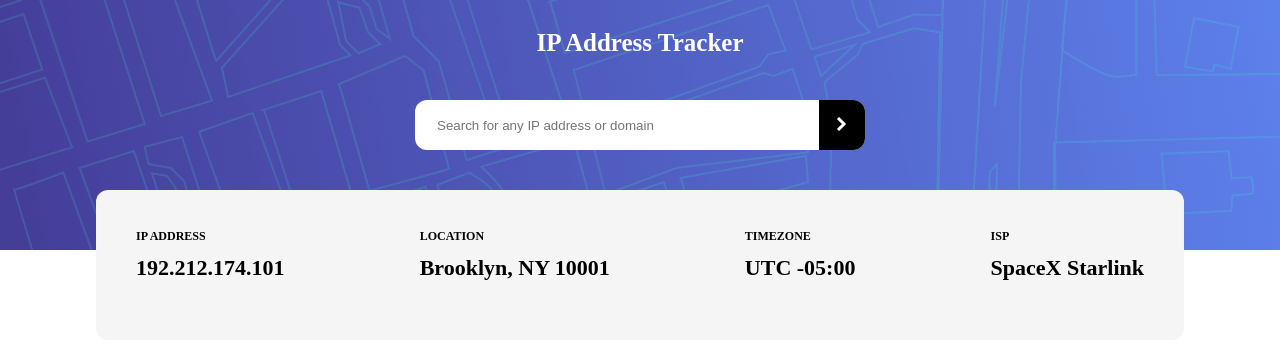
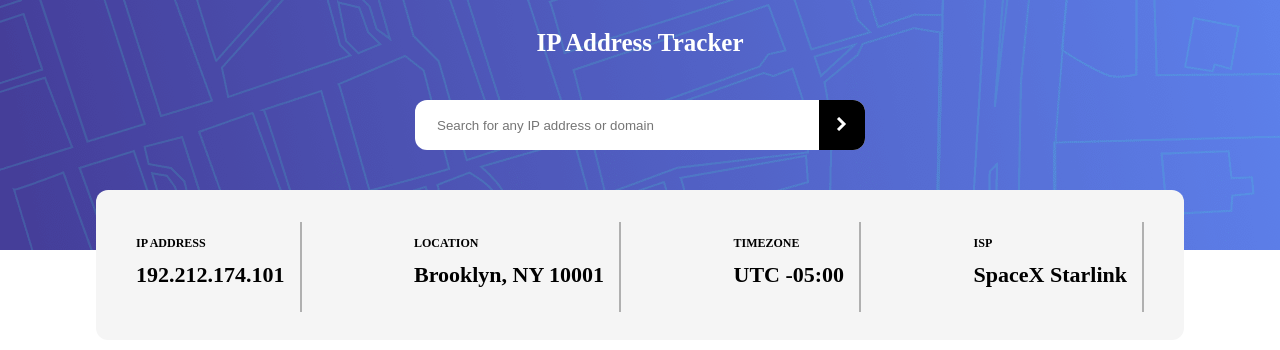
Before and after one commit to John9927/ip-address-tracker, an Angular app: page / in a window 1280 px wide. Shown: the top 350 px of the page. Built offline with nearby package versions, Linux system fonts and the light colour scheme.

Commit message:
Fix style

```diff
--- a/src/app/app.component.scss
+++ b/src/app/app.component.scss
@@ -89,7 +89,7 @@ input:focus {
 .container__items {
   display: flex;
   width: 100%;
-  padding: 25px 40px;
+  padding: 32px 40px;
   justify-content: space-between;
 }
 
@@ -101,6 +101,8 @@ input:focus {
   flex-direction: column;
   font-size: 22px;
   font-weight: bold;
+  border-right: 2px solid hsl(0, 0%, 69%);
+  height: 90px;
 }
 
 .item {
@@ -111,7 +113,9 @@ input:focus {
   font-weight: 600;
 }
 
-
+.result__data {
+  margin-right: 15px;
+}
 
 
 @media screen and (max-width: 500px) {
--- a/src/app/services/get-ip.service.ts
+++ b/src/app/services/get-ip.service.ts
@@ -7,7 +7,7 @@ export class GetIpService {
 
   constructor() { }
 
-   signIn(search: string) {
-     console.log(search)
+  signIn(search: string) {
+    console.log(search)
   }
 }
```
